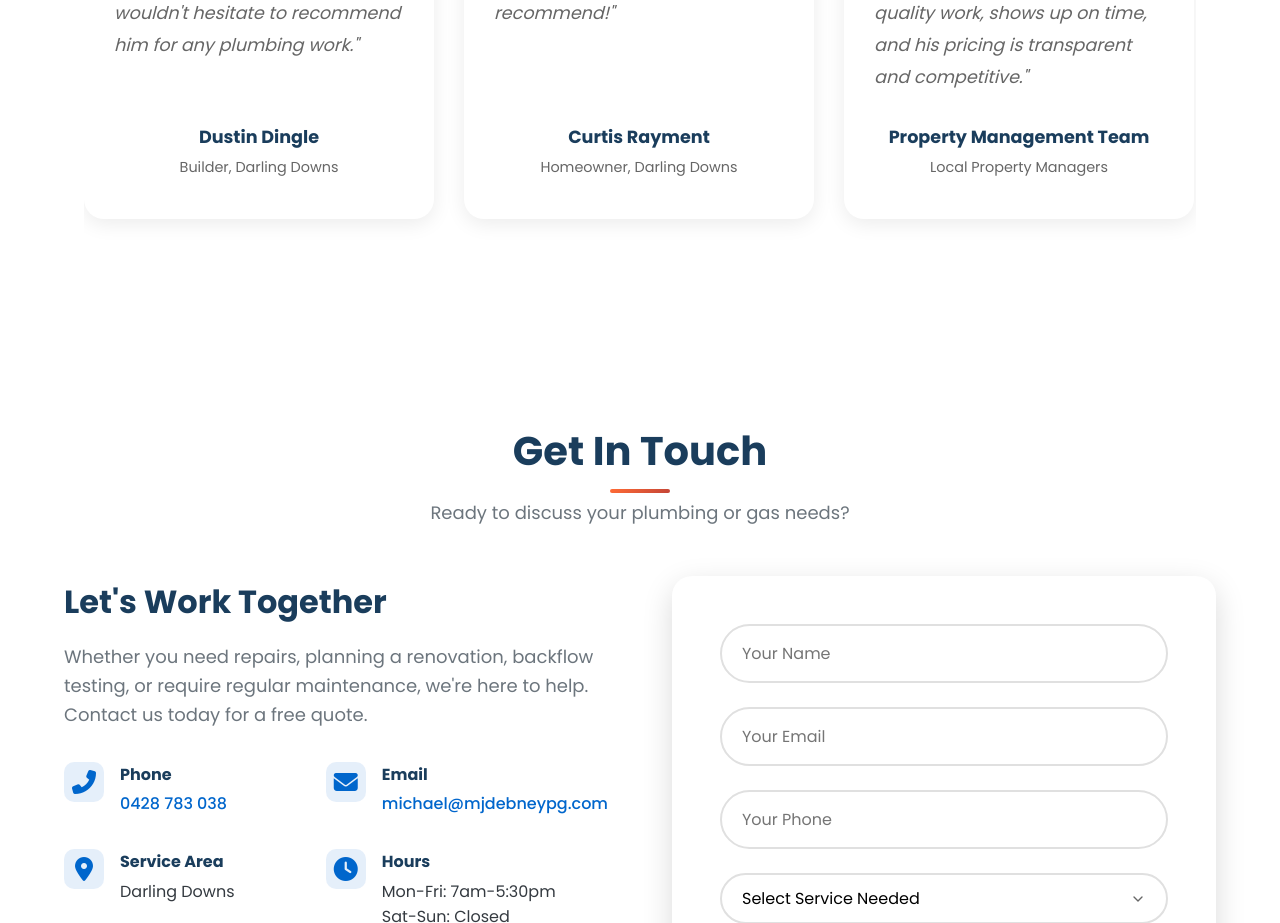
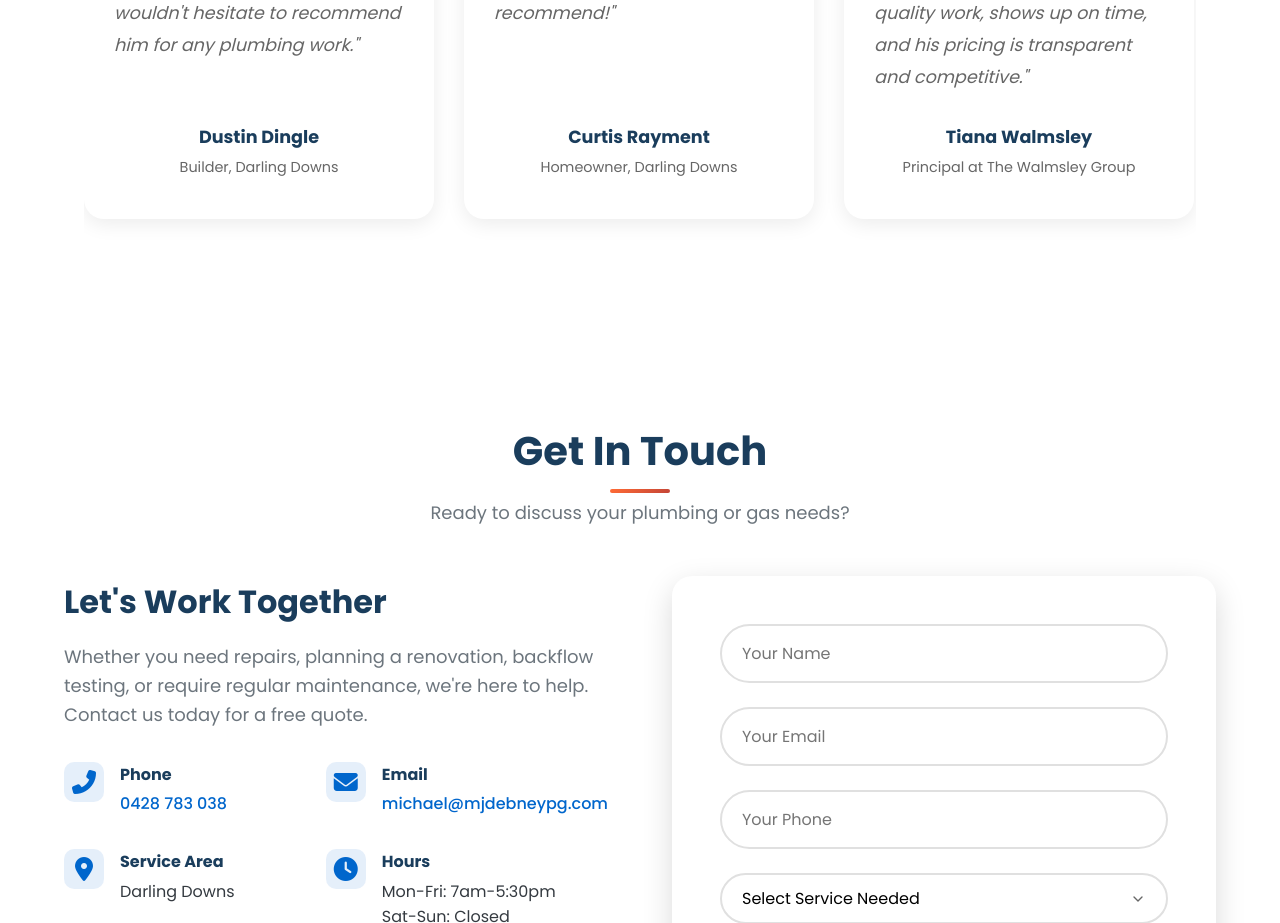
Before and after one commit to Salemal-nahdi/mjdebney-plumbing, a plain HTML site: page index.html in a window 1280 px wide. Shown: the part 4320-5243 px from the top of the page. Drawn offline with Linux system fonts and the light colour scheme.

Commit message:
Update testimonial author to Tiana Walmsley, Principal at The Walmsley Group

```diff
--- a/index.html
+++ b/index.html
@@ -466,8 +466,8 @@
                             </p>
                             <div class="testimonial-author">
                                 <div class="author-info">
-                                    <h4>Property Management Team</h4>
-                                    <p>Local Property Managers</p>
+                                    <h4>Tiana Walmsley</h4>
+                                    <p>Principal at The Walmsley Group</p>
                                 </div>
                             </div>
                         </div>
```
